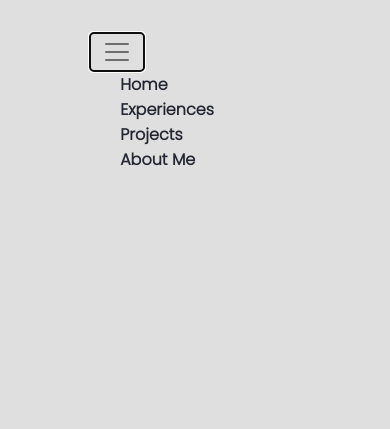
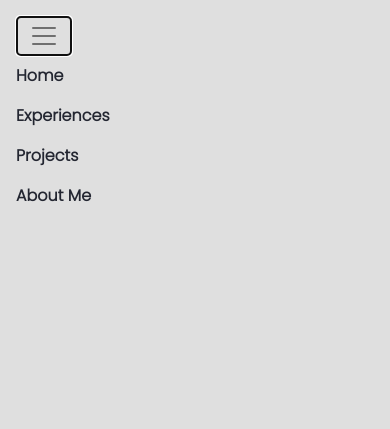
Before and after one commit to muhammadassidiqf/portofolio, a plain HTML site: page index.html in a window 390 px wide. Both pictures are taken after a click on the button "Toggle navigation". Shown: the top 429 px of the page. Drawn offline with Linux system fonts and the light colour scheme; some packages are replaced by stand-ins of ours; a script that the page names is missing.

Commit message:
perbaikan navbar

```diff
--- a/css/style.css
+++ b/css/style.css
@@ -211,7 +211,7 @@ span.input-cursor.typing {
 }
 
 .nav-space{
-    margin-bottom: 100px !important;
+    margin-top: 100px !important;
 }
 
 .fixed {
--- a/index.html
+++ b/index.html
@@ -18,8 +18,8 @@
 </head>
 
 <body>
-    <div class="container-fluid nav-space">
-        <div class="d-flex justify-content-center fixed-top nav-top">
+    <!-- <div class="container-fluid nav-space">
+        <div class="d-flex justify-content-lg-center justify-content-md-start justify-content-sm-start fixed-top nav-top">
             <nav class="row navbar navbar-expand-lg navbar-light mt-4 mb-4">
                 <button class="navbar-toggler" type="button" data-toggle="collapse"
                     data-target="#navbarSupportedContent" aria-controls="navbarSupportedContent" aria-expanded="false"
@@ -46,8 +46,31 @@
                 </div>
             </nav>
         </div>
+    </div> -->
+    <div class="d-flex justify-content-lg-center justify-content-md-start justify-content-sm-start mt-2 fixed-top nav-top">
+        <nav class="navbar navbar-expand-lg navbar-light">
+            <button class="navbar-toggler" type="button" data-toggle="collapse" data-target="#navbarNav" aria-controls="navbarNav" aria-expanded="false" aria-label="Toggle navigation">
+            <span class="navbar-toggler-icon"></span>
+            </button>
+            <div class="collapse navbar-collapse" id="navbarNav">
+            <ul class="navbar-nav">
+                <li class="nav-item">
+                <a class="nav-link text-poppins" href="#home">Home</a>
+                </li>
+                <li class="nav-item">
+                <a class="nav-link text-poppins" href="#exp">Experiences</a>
+                </li>
+                <li class="nav-item">
+                <a class="nav-link text-poppins" href="#pro">Projects</a>
+                </li>
+                <li class="nav-item">
+                <a class="nav-link  text-poppins" href="#about">About Me</a>
+                </li>
+            </ul>
+            </div>
+      </nav>
     </div>
-    <header class="d-flex align-items-center" id="home">
+    <header class="d-flex align-items-center nav-space" id="home">
         <div class="col-lg-5 col-md-12 col-sm-12 col-xs-12 text-center">
             <span class="text-poppins-name" id="title-name"></span>
             <span class="input-cursor"></span>
```
